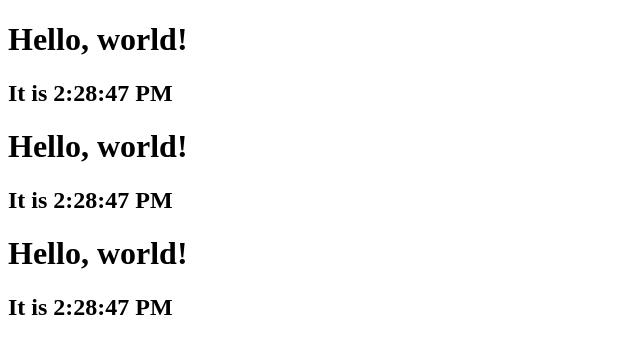
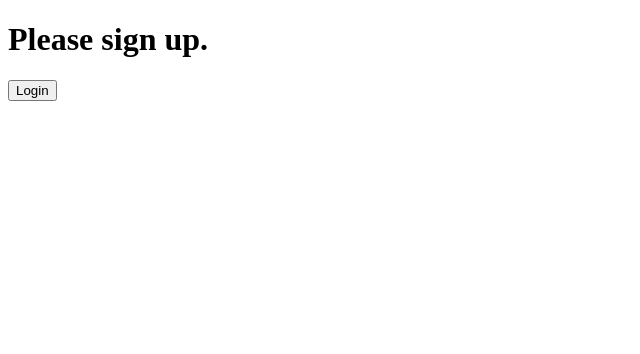
Before and after one commit to realbaotrung/ts-react-learning-curve, a React (Create React App) app: page / in a window 1280 px wide. Shown: the top 354 px of the page, without its empty margins (0-640 px from the left). Built offline with nearby package versions, Linux system fonts and the light colour scheme.

Commit message:
Using 'if' for Conditional Rendering

```diff
--- /dev/null
+++ b/src/components/ls4/App.tsx
@@ -0,0 +1,6 @@
+import {ReactElement} from 'react';
+import LoginControl from './LoginControl';
+
+export default function App(): ReactElement {
+  return <LoginControl />;
+}
--- /dev/null
+++ b/src/components/ls4/Greeting.tsx
@@ -0,0 +1,15 @@
+import {ReactElement} from 'react';
+import GuestGreeting from './greeting/GuestGreeting';
+import UserGreeting from './greeting/UserGreeting';
+
+interface IProps {
+  isLoggedIn: boolean;
+}
+
+export default function Greeting(props: IProps): ReactElement {
+  const {isLoggedIn} = props;
+  if (isLoggedIn) {
+    return <UserGreeting />;
+  }
+  return <GuestGreeting />;
+}
--- /dev/null
+++ b/src/components/ls4/LoginControl.tsx
@@ -0,0 +1,51 @@
+import React, {ReactElement} from 'react';
+import LoginButton from './button/LoginButton';
+import LogoutButton from './button/LogoutButton';
+import Greeting from './Greeting';
+
+interface IProps {}
+
+interface IState {
+  isLoggedIn: boolean;
+}
+
+export default class LoginControl extends React.Component<IProps, IState> {
+  constructor(props: IProps) {
+    super(props);
+    this.state = {isLoggedIn: false};
+  }
+
+  private handleLoginClick = (): void => {
+    this.setState(() => ({
+      isLoggedIn: true,
+    }));
+  };
+
+  private handleLogoutClick = (): void => {
+    this.setState(() => ({
+      isLoggedIn: false,
+    }));
+  };
+
+  public render(): ReactElement {
+    const {isLoggedIn} = this.state;
+    let button;
+
+    switch (isLoggedIn) {
+      case true:
+        button = <LogoutButton onClick={this.handleLogoutClick} />;
+        break;
+      case false:
+        button = <LoginButton onClick={this.handleLoginClick} />;
+        break;
+      default:
+    }
+
+    return (
+      <div>
+        <Greeting isLoggedIn={isLoggedIn} />
+        {button}
+      </div>
+    );
+  }
+}
--- /dev/null
+++ b/src/components/ls4/button/LoginButton.tsx
@@ -0,0 +1,14 @@
+import {ReactElement} from 'react';
+
+interface IProps {
+  onClick: () => void;
+}
+
+export default function LoginButton(props: IProps): ReactElement {
+  const {onClick} = props;
+  return (
+    <button type="button" onClick={onClick}>
+      Login
+    </button>
+  );
+}
--- /dev/null
+++ b/src/components/ls4/button/LogoutButton.tsx
@@ -0,0 +1,14 @@
+import {ReactElement} from 'react';
+
+interface IProps {
+  onClick: () => void;
+}
+
+export default function LogoutButton(props: IProps): ReactElement {
+  const {onClick} = props;
+  return (
+    <button type="button" onClick={onClick}>
+      Logout
+    </button>
+  );
+}
--- /dev/null
+++ b/src/components/ls4/greeting/GuestGreeting.tsx
@@ -0,0 +1,5 @@
+import {ReactElement} from 'react';
+
+export default function GuestGreeting(): ReactElement {
+  return <h1>Please sign up.</h1>;
+}
--- /dev/null
+++ b/src/components/ls4/greeting/UserGreeting.tsx
@@ -0,0 +1,5 @@
+import {ReactElement} from 'react';
+
+export default function UserGreeting(): ReactElement {
+  return <h1>Welcome back!</h1>;
+}
--- a/src/index.tsx
+++ b/src/index.tsx
@@ -2,11 +2,12 @@ import React from 'react';
 import ReactDOM from 'react-dom';
 // import App from './components/ls1/App';
 // import App from './components/ls2/App';
-import App from './components/ls3/App';
+// import App from './components/ls3/App';
+import App from './components/ls4/App';
 
 ReactDOM.render(
   <React.StrictMode>
     <App />
   </React.StrictMode>,
-  document.getElementById('root')
+  document.querySelector('#root')
 );
```
